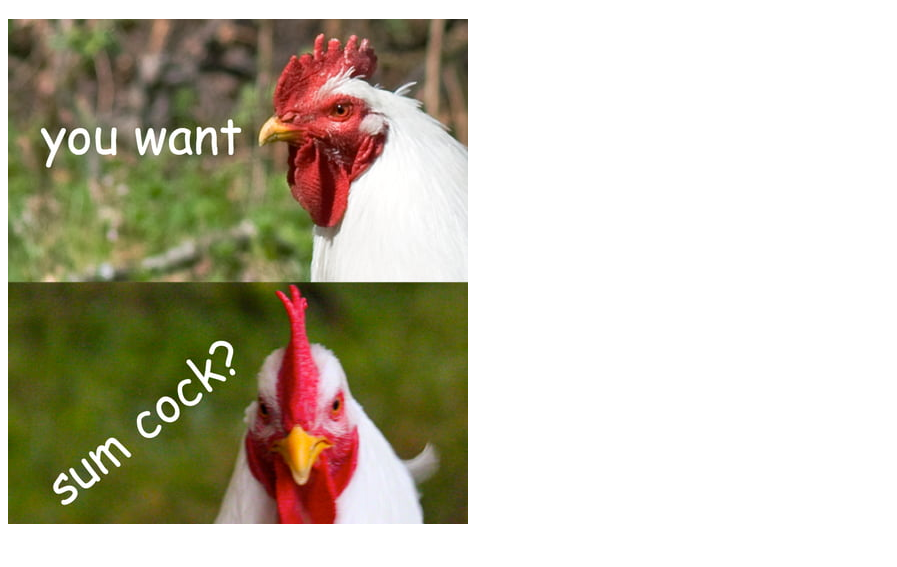
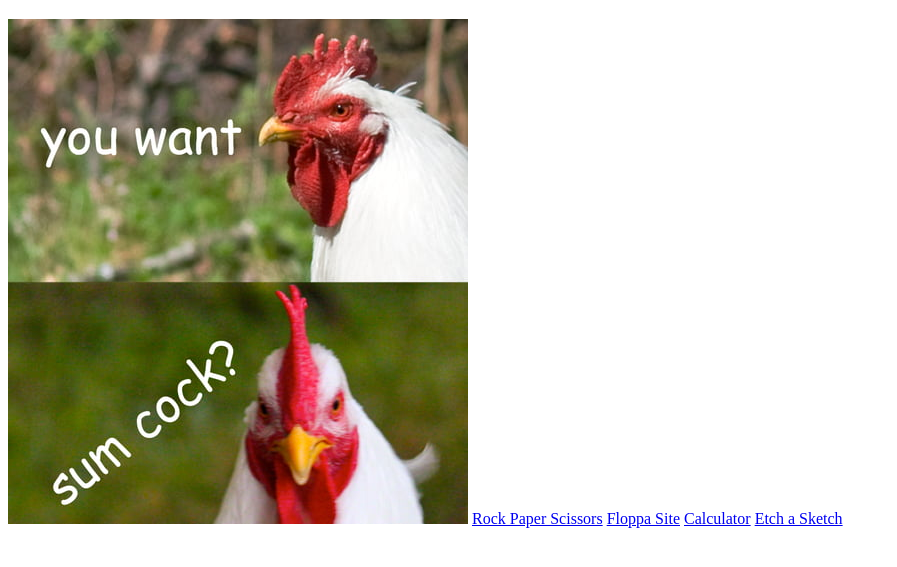
Before and after one commit to DipRRai/cocka, a plain HTML site: page index.html in a window 1280 px wide. Shown: the part 61-628 px from the top of the page, without its empty margins (0-897 px from the left). Drawn offline with Linux system fonts and the light colour scheme.

Commit message:
links to projects added

```diff
--- a/index.html
+++ b/index.html
@@ -9,5 +9,9 @@
 <body>
     <h1>SUBSCRIBE TO <a href="https://www.youtube.com/c/SuperDerped/featured">SUPERDERPED</a> ON YOUTUBE!!!</h1>
     <img src="./images/cock.jpg">
+    <a href="https://superderped.github.io/rock-paper-scissors/">Rock Paper Scissors</a>
+    <a href="https://superderped.github.io/floppa_site/">Floppa Site</a>
+    <a href="https://superderped.github.io/Calculator/">Calculator</a>
+    <a href="https://superderped.github.io/Etch-a-Sketch/">Etch a Sketch</a>
 </body>
 </html>
```
